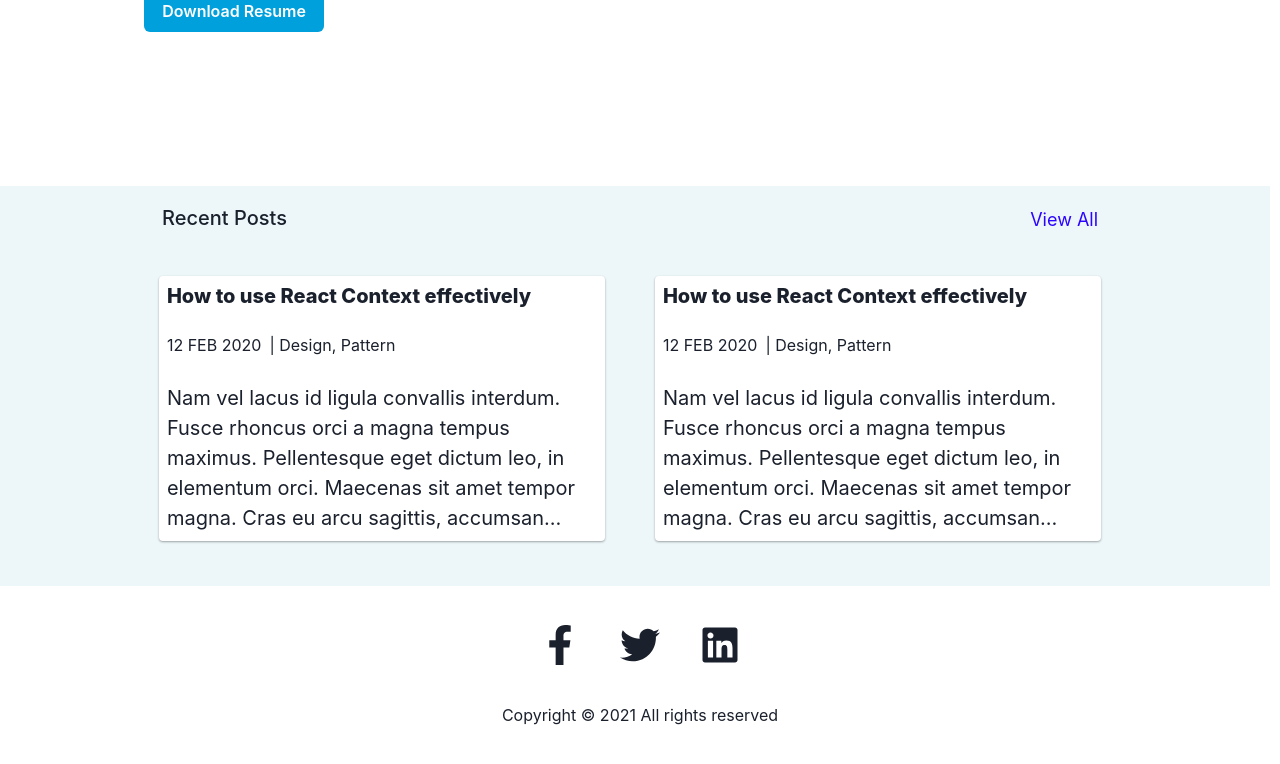
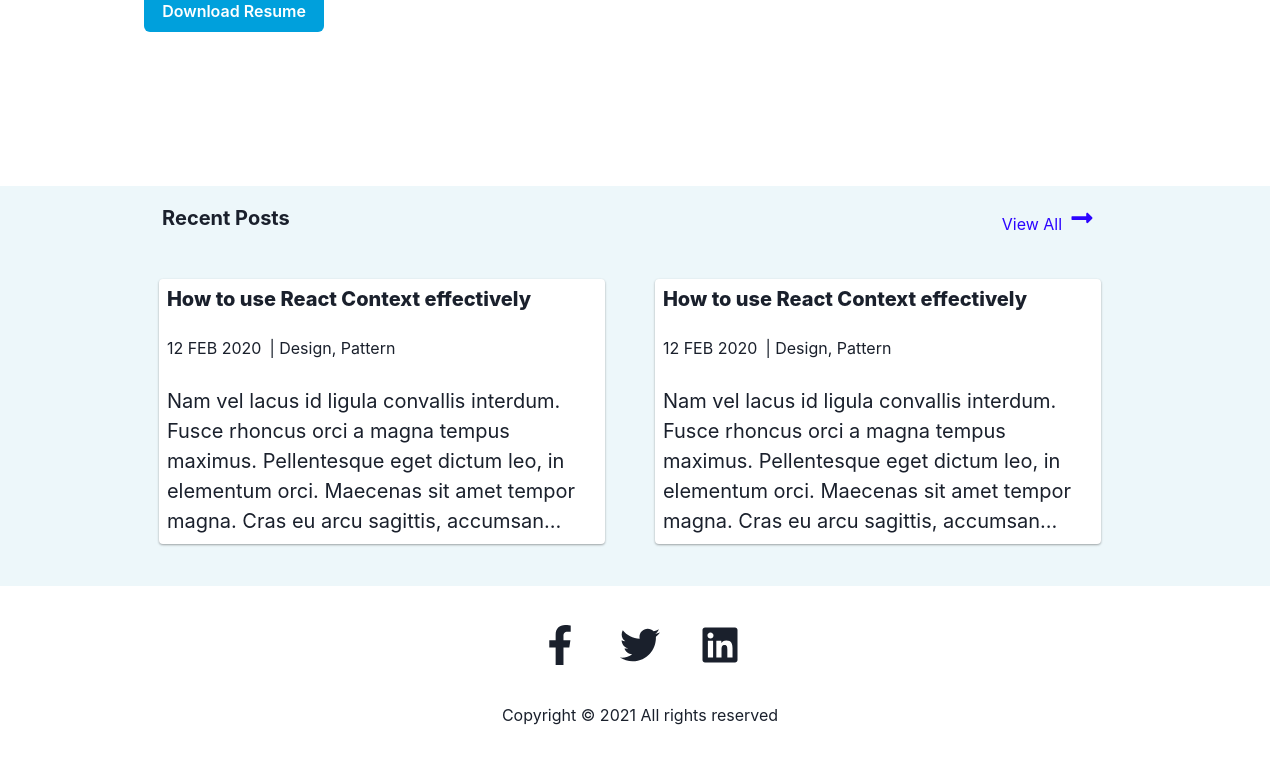
Before and after one commit to payapula/blog, a Next.js app: page / in a window 1280 px wide. Shown: the part 458-1222 px from the top of the page. Built offline with nearby package versions, Linux system fonts and the light colour scheme.

Commit message:
Added Cards on Blogpage. Added View All Link in the bottom.

```diff
--- /dev/null
+++ b/mycomponents/Card.tsx
@@ -0,0 +1,64 @@
+/** @jsx jsx */
+import { jsx, css } from '@emotion/react';
+import {
+    Flex,
+    Text,
+    HStack,
+    useColorModeValue,
+    useColorMode,
+    Heading,
+    ChakraProps
+} from '@chakra-ui/react';
+import { ReactElement } from 'react';
+
+interface CardProps {
+    override?: ChakraProps;
+}
+
+function Card({ override }: CardProps): ReactElement {
+    const cardBg = useColorModeValue('white', 'gray.800');
+    const cardBorder = useColorModeValue('none', '1px');
+    const { colorMode } = useColorMode();
+
+    const hoverShadow =
+        colorMode === 'light'
+            ? 'box-shadow: 0 14px 28px rgba(0, 0, 0, 0.25), 0 10px 10px rgba(0, 0, 0, 0.22);'
+            : 'box-shadow: 0 14px 28px rgba(255, 130, 47, 0.25), 0 10px 10px rgba(95, 83, 76, 0.22);';
+    return (
+        <Flex
+            direction="column"
+            height="265px"
+            justifyContent="space-between"
+            className="card-container"
+            width={['95%', null, null, null, '45%']}
+            background={cardBg}
+            borderRadius="4"
+            border={cardBorder}
+            padding="2"
+            cursor="pointer"
+            // https://codepen.io/sdthornton/pen/wBZdXq
+            css={css`
+                box-shadow: 0 1px 3px rgba(0, 0, 0, 0.12), 0 1px 2px rgba(0, 0, 0, 0.24);
+                transition: all 0.3s cubic-bezier(0.25, 0.8, 0.25, 1);
+                &:hover {
+                    ${hoverShadow}
+                }
+            `}
+            {...override}>
+            <Heading fontSize={['2xl', null, null, 'xl']} fontWeight="extrabold" textAlign="start">
+                How to use React Context effectively
+            </Heading>
+            <HStack>
+                <Text>12 FEB 2020</Text>
+                <Text>| Design, Pattern</Text>
+            </HStack>
+            <Text fontSize={['md', null, 'lg', 'xl']} noOfLines={[4, null, 5]}>
+                Nam vel lacus id ligula convallis interdum. Fusce rhoncus orci a magna tempus
+                maximus. Pellentesque eget dictum leo, in elementum orci. Maecenas sit amet tempor
+                magna. Cras eu arcu sagittis, accumsan metus sit amet.
+            </Text>
+        </Flex>
+    );
+}
+
+export { Card };
--- a/mycomponents/Layout.tsx
+++ b/mycomponents/Layout.tsx
@@ -1,3 +1,5 @@
+/** @jsx jsx */
+import { jsx } from '@emotion/react';
 import React, { ReactElement, ReactNode } from 'react';
 import {
     Box,
@@ -13,7 +15,8 @@ import {
     MenuList,
     MenuItem,
     HStack,
-    CSSObject
+    CSSObject,
+    useColorModeValue
 } from '@chakra-ui/react';
 import { ChakraLink } from 'mycomponents/ChakraLink';
 import NextLink from 'next/link';
@@ -77,8 +80,30 @@ function MobileMenuItem({ children }: MobileMenuItemProps) {
 
 function CustomHeader({ home }: { home: boolean }) {
     const isLessThan768 = useMediaQuery(650);
+
+    // tried Glassmorphism
+    // const { colorMode } = useColorMode();
+    // const backGround =
+    //     colorMode === 'dark'
+    //         ? 'background: rgba(26, 33, 45, 0.60);  border-bottom: 1px solid rgba(255, 255, 255, 0.18);'
+    //         : 'background: rgba(255, 253, 253, 0.6);  border-bottom: 1px solid rgba(0, 0, 0, 0.18);';
     return (
-        <Box as="header">
+        <Box
+            as="header"
+            position={home ? 'inherit' : 'sticky'}
+            background={useColorModeValue('white', 'gray.800')}
+            borderBottom={home ? 'none' : '1px'}
+            top="0"
+            // css={css`
+            //     ${!home
+            //         ? backGround +
+            //           `box-shadow: 0 8px 32px 0 rgba(31, 38, 135, 0.37);
+            //     backdrop-filter: blur(20px);
+            //     -webkit-backdrop-filter: blur(20px);
+            //     border-radius: 10px;`
+            //         : ''}
+            // `}
+        >
             <Flex w="100%" h="80px" alignItems="center">
                 <NextLink href="/" passHref>
                     <Flex as="a" align="center" ml="5" w="220px" justify="space-between">
@@ -91,11 +116,7 @@ function CustomHeader({ home }: { home: boolean }) {
                                 borderRadius="50%"
                             />
                         )}{' '}
-                        {home ? (
-                            <Text fontSize="2xl">Bharathi Kannan</Text>
-                        ) : (
-                            <Text fontSize={['xl']}>Bharathi Kannan</Text>
-                        )}
+                        <Text fontSize={home ? '2xl' : 'xl'}>Bharathi Kannan</Text>
                     </Flex>
                 </NextLink>
                 <Spacer />
--- a/pages/index.tsx
+++ b/pages/index.tsx
@@ -1,19 +1,14 @@
 /** @jsx jsx */
 import { jsx, css } from '@emotion/react';
-import {
-    Button,
-    Flex,
-    Box,
-    Text,
-    Stack,
-    HStack,
-    useColorModeValue,
-    useColorMode
-} from '@chakra-ui/react';
+import { Button, Flex, Box, Text, Stack, useColorModeValue, Icon, HStack } from '@chakra-ui/react';
 import { ReactElement } from 'react';
 import { Layout } from '../mycomponents/Layout';
 import { Heading } from '@chakra-ui/react';
 import { ChakraNextImage } from 'mycomponents/ChakraNextImage';
+import { Card } from 'mycomponents/Card';
+import NextLink from 'next/link';
+import { ChakraLink } from 'mycomponents/ChakraLink';
+import { FaLongArrowAltRight } from 'react-icons/fa';
 
 const Index = (): ReactElement => {
     const postsBackgroundColor = useColorModeValue('#EDF7FA', 'gray.800');
@@ -84,7 +79,7 @@ const Index = (): ReactElement => {
                 position="relative"
                 left="calc(-50vw + 49%)">
                 <Box
-                    height={['650px', null, null, null, '400px']}
+                    height={['700px', null, null, null, '400px']}
                     mt={['3', null, null, null, '1']}
                     maxW={[null, null, '95%', '80%']}
                     px="1rem"
@@ -93,15 +88,19 @@ const Index = (): ReactElement => {
                         pt="5"
                         px="7"
                         justifyContent={['center', null, null, null, 'space-between']}>
-                        <Heading fontSize="xl" fontWeight="medium" textAlign="start">
+                        <Heading fontSize="xl" fontWeight="bold" textAlign="start">
                             Recent Posts
                         </Heading>
-                        <Text
-                            color={viewAllColor}
-                            fontSize={['md', null, null, 'lg']}
-                            display={['none', null, null, null, 'block']}>
-                            View All
-                        </Text>
+                        <NextLink href="/blog" passHref>
+                            <ChakraLink
+                                color={viewAllColor}
+                                fontSize="md"
+                                display={['none', null, null, null, 'block']}
+                                _hover={{ borderBottom: '1px' }}>
+                                View All
+                                <Icon as={FaLongArrowAltRight} w="8" h="6" ml="1" />
+                            </ChakraLink>
+                        </NextLink>
                     </Flex>
                     <Flex
                         height={['600px', null, null, null, '350px']}
@@ -109,58 +108,27 @@ const Index = (): ReactElement => {
                         direction={['column', null, null, null, 'row']}
                         justifyContent={['space-around']}
                         alignItems={['center']}>
-                        <DisplayCard />
-                        <DisplayCard />
+                        <Card />
+                        <Card />
                     </Flex>
+                    <NextLink href="/blog" passHref>
+                        <ChakraLink
+                            color={viewAllColor}
+                            fontSize="xl"
+                            position="absolute"
+                            left="43%"
+                            _hover={{ borderBottom: '1px' }}
+                            display={['block', null, null, null, 'none']}>
+                            <HStack>
+                                <Box>View All</Box>
+                                <Icon as={FaLongArrowAltRight} w="10" h="8" ml="1" />
+                            </HStack>
+                        </ChakraLink>
+                    </NextLink>
                 </Box>
             </Box>
         </Layout>
     );
 };
 
-function DisplayCard(): ReactElement {
-    const cardBg = useColorModeValue('white', 'gray.800');
-    const cardBorder = useColorModeValue('none', '1px');
-    const { colorMode } = useColorMode();
-
-    const hoverShadow =
-        colorMode === 'light'
-            ? 'box-shadow: 0 14px 28px rgba(0, 0, 0, 0.25), 0 10px 10px rgba(0, 0, 0, 0.22);'
-            : 'box-shadow: 0 14px 28px rgba(255, 130, 47, 0.25), 0 10px 10px rgba(95, 83, 76, 0.22);';
-    return (
-        <Flex
-            direction="column"
-            height="265px"
-            justifyContent="space-between"
-            className="card-container"
-            width={['95%', null, null, null, '45%']}
-            background={cardBg}
-            borderRadius="4"
-            border={cardBorder}
-            padding="2"
-            cursor="pointer"
-            // https://codepen.io/sdthornton/pen/wBZdXq
-            css={css`
-                box-shadow: 0 1px 3px rgba(0, 0, 0, 0.12), 0 1px 2px rgba(0, 0, 0, 0.24);
-                transition: all 0.3s cubic-bezier(0.25, 0.8, 0.25, 1);
-                &:hover {
-                    ${hoverShadow}
-                }
-            `}>
-            <Heading fontSize={['2xl', null, null, 'xl']} fontWeight="extrabold" textAlign="start">
-                How to use React Context effectively
-            </Heading>
-            <HStack>
-                <Text>12 FEB 2020</Text>
-                <Text>| Design, Pattern</Text>
-            </HStack>
-            <Text fontSize={['md', null, 'lg', 'xl']} noOfLines={[4, null, 5]}>
-                Nam vel lacus id ligula convallis interdum. Fusce rhoncus orci a magna tempus
-                maximus. Pellentesque eget dictum leo, in elementum orci. Maecenas sit amet tempor
-                magna. Cras eu arcu sagittis, accumsan metus sit amet.
-            </Text>
-        </Flex>
-    );
-}
-
 export default Index;
```
Also changed, not shown: pages/blog/index.tsx (+19 -7 lines).
